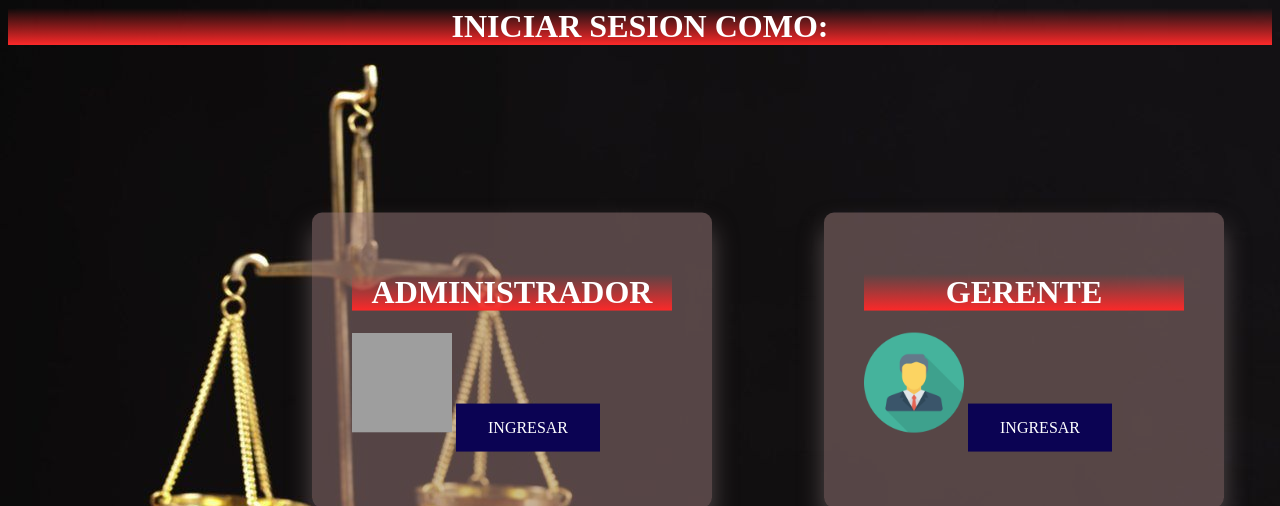
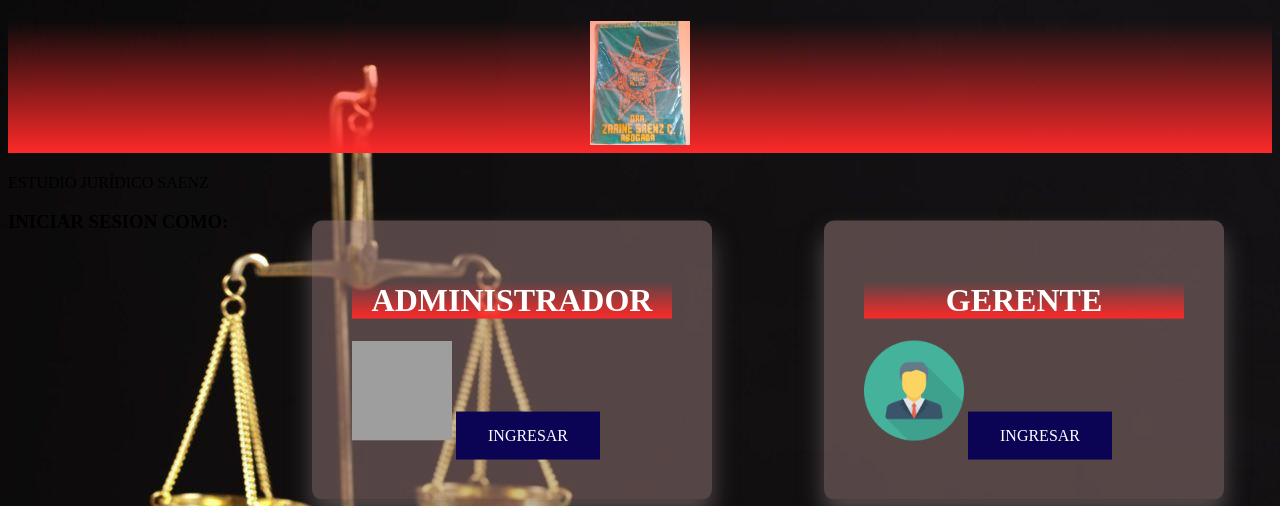
Before and after one commit to DenilRamosDEV/SisJurSaenz, a PHP site: page /usereleccion.php in a window 1280 px wide. Shown: the top 506 px of the page. Run offline with PHP 8.4, Linux system fonts and the light colour scheme; grey boxes are pictures that could not be loaded.

Commit message:
corrigiendo interface principal en main

```diff
--- a/view/css/usereleccion.css
+++ b/view/css/usereleccion.css
@@ -1,14 +1,16 @@
 html {
     height: 100%;
 }
-h1{
+header img{
+    width: 100px;
+}
+h1 {
     text-align: center;
-    color: #fff;
+    color: #ffffff;
     background: linear-gradient(360deg, transparent, #8d0707);
     background: linear-gradient(180deg, transparent, #fc2929);
     animation: btn-anim2 1s linear infinite;
     animation-delay: .25s
-
 }
 
 .login-box {
@@ -23,6 +25,7 @@ h1{
     box-shadow: 0 15px 25px rgba(129, 115, 115, 0.6);
     border-radius: 10px;
 }
+
 .login-box2 {
     position: absolute;
     top: 45%;
@@ -42,8 +45,10 @@ h1{
     color: rgb(34, 2, 2);
     text-align: center;
 }
+
 .login-box a {
-    background-color: #0b0353; /* Green */
+    background-color: #0b0353;
+    /* Green */
     border: none;
     color: white;
     padding: 15px 32px;
@@ -52,8 +57,10 @@ h1{
     display: inline-block;
     font-size: 16px;
 }
+
 .login-box2 a {
-  background-color: #0b0353; /* Green */
+    background-color: #0b0353;
+    /* Green */
     border: none;
     color: white;
     padding: 15px 32px;
@@ -78,9 +85,10 @@ h1{
     outline: none;
     background: transparent;
 }
+
 .login-box .user-box label {
     position: absolute;
-    top:0;
+    top: 0;
     left: 0;
     padding: 10px 0;
     font-size: 16px;
@@ -88,7 +96,8 @@ h1{
     pointer-events: none;
     transition: .5s;
 }
-  .img{
+
+.img {
     width: 50px;
     height: 50px;
 }
--- a/view/usereleccion.php
+++ b/view/usereleccion.php
@@ -1,24 +1,20 @@
+<!DOCTYPE html>
 <html lang="es">
 
 <head>
     <meta charset="UTF-8">
     <meta http-equiv="X-UA-Compatible" content="IE=edge">
     <meta name="viewport" content="width=device-width, initial-scale=1.0">
-    <title>login</title>
-    <link href="css/usereleccion.css" rel="stylesheet">
+    <title>SAENZ</title>
+    <link rel="stylesheet" href="./css/usereleccion.css">
 </head>
 
 <body background="img/im1.jpg">
-    <!-- <script>
-        var a=0;
-        if (a>0) {
-            alert("error de inicion de seccion");
-            a+=1;
-        }else{
-            // a+=1;
-        }
-    </script> -->
-    <h1>INICIAR SESION COMO:</h1>
+    <header>
+        <h1><img src="./img/logo-Saenz.jpeg" alt=""></h1>
+        <p>ESTUDIO JURÍDICO SAENZ</p>
+    </header>
+    <h3>INICIAR SESION COMO:</h3>
     <div class="login-box">
         <form method="get" action="login.php">
             <div class="user-box">
```
Also changed, not shown: view/img/logo-Saenz.jpeg (added). Lines whose indentation alone changed are shown as unchanged.
